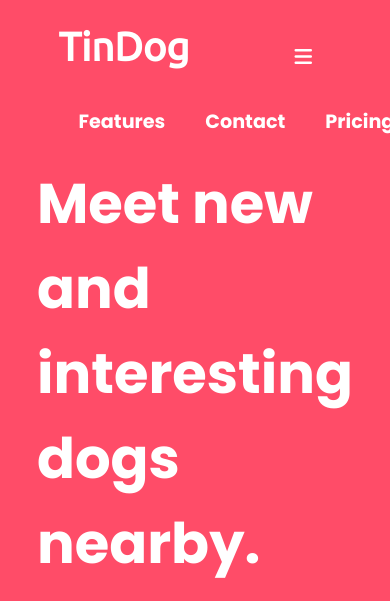
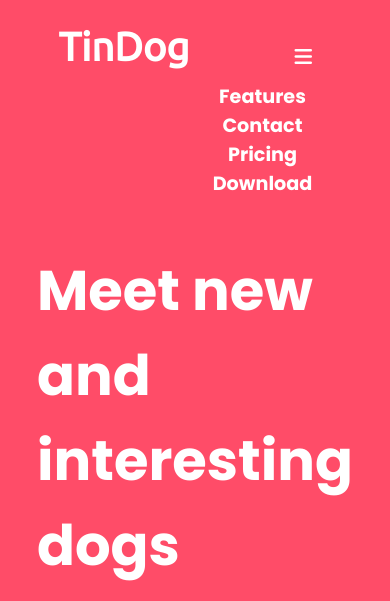
Before and after one commit to UnsuspectedNoob/tindog-completed, a plain HTML site: page tinDog/index.html in a window 390 px wide. Both pictures are taken after a click on the button 303 px from the left and 57 px from the top of the page. Shown: the top 601 px of the page. Drawn offline with Linux system fonts and the light colour scheme.

Commit message:
Fixed navbar responsiveness a bit

```diff
--- a/tinDog/styles.css
+++ b/tinDog/styles.css
@@ -155,9 +155,12 @@
 
    .navbarList.show {
       display: flex;
-      flex-direction: row;
       position: relative;
-      top: 25px;
+      top: 1%;
+      left: 4px;
+      flex-direction: column;
+      width: 400px;
+      transition: all 0.3s ease;
    }
 
    .hamburger {
```
